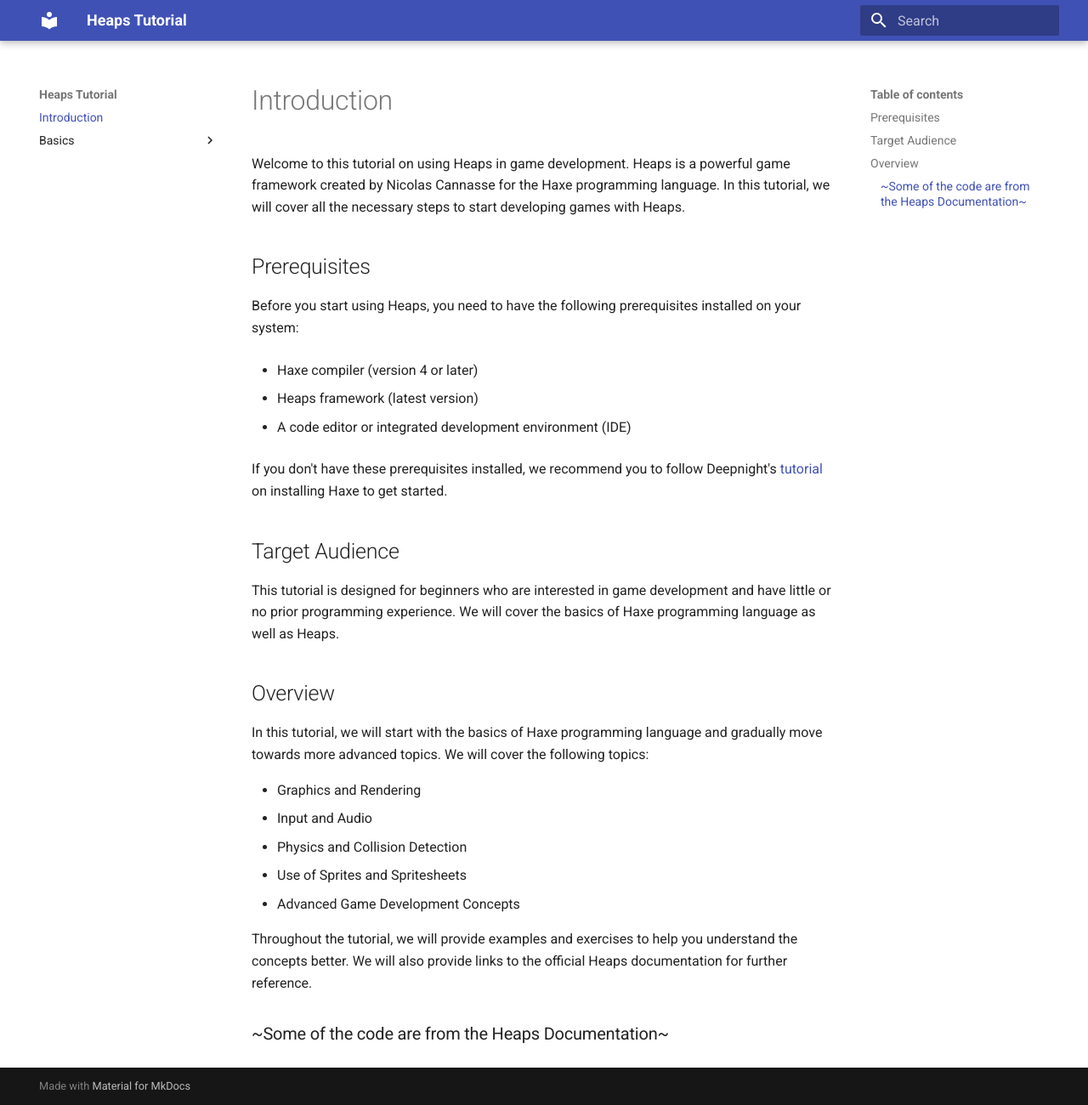
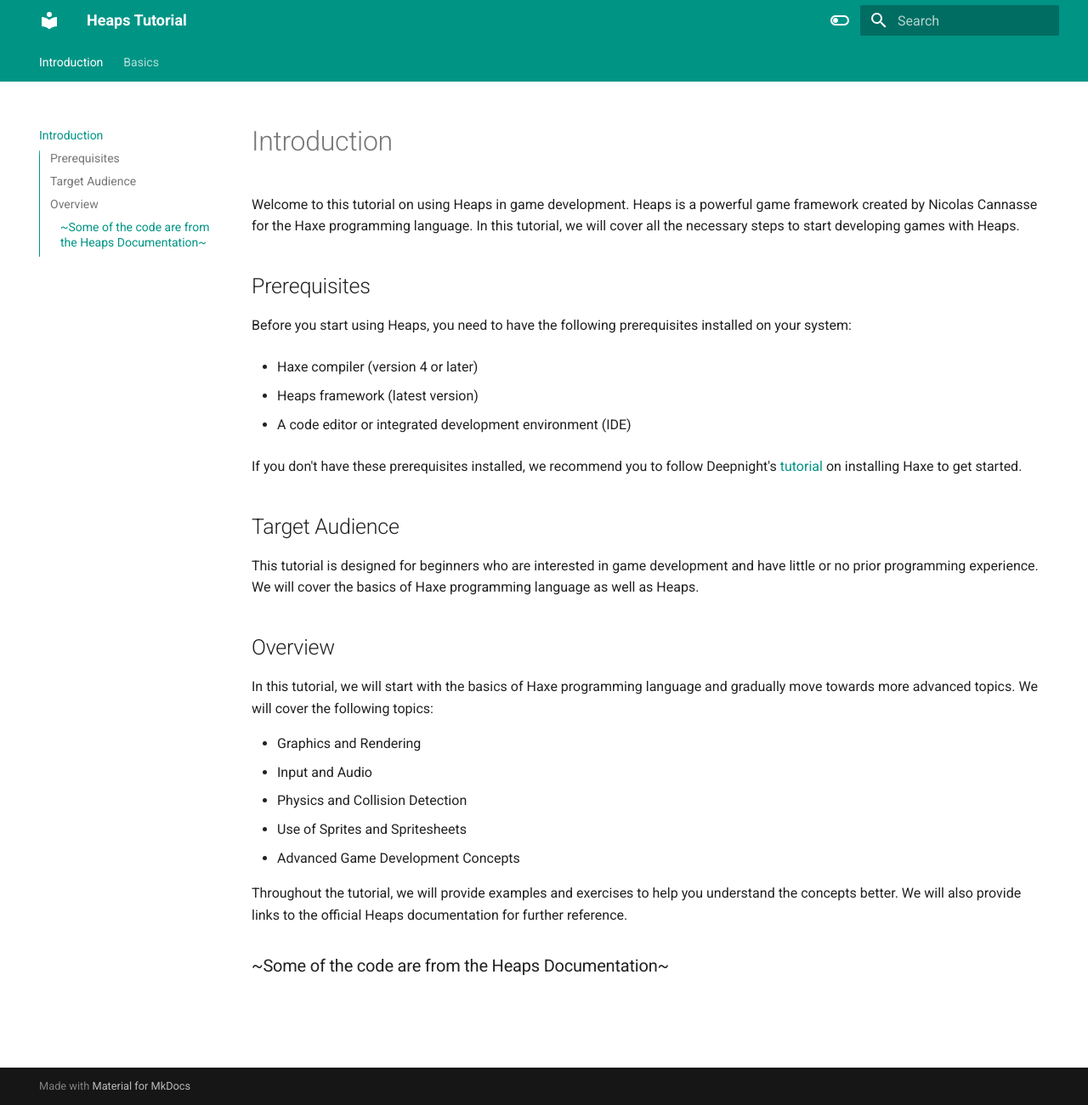
Before and after one commit to Mezo-hx/HeapsTutorial, an MkDocs documentation site: the page built from docs/index.md, in a window 1280 px wide and 1300 px high. Shown: the whole window at 85% size. Built offline with MkDocs 1.6.1 and Material for MkDocs 9.7.7, drawn with Linux system fonts in a browser that asks for light colours.

Commit message:
Update mkdocs.yml

```diff
--- a/mkdocs.yml
+++ b/mkdocs.yml
@@ -12,9 +12,29 @@
 theme:
   name: material
   features:
-      - content.code.copy
-      - content.code.select
-      - content.code.annotate
+    - navigation.tabs
+    - navigation.sections
+    - toc.integrate
+    - navigation.top
+    - search.suggest
+    - search.highlight
+    - content.tabs.link
+    - content.code.annotation
+    - content.code.copy
+  language: en
+  palette:
+    - scheme: default
+      toggle:
+        icon: material/toggle-switch-off-outline
+        name: Switch to dark mode
+      primary: teal
+      accent: purple
+    - scheme: slate
+      toggle:
+        icon: material/toggle-switch
+        name: Switch to light mode
+      primary: teal
+      accent: lime
 
 
 nav:
```
